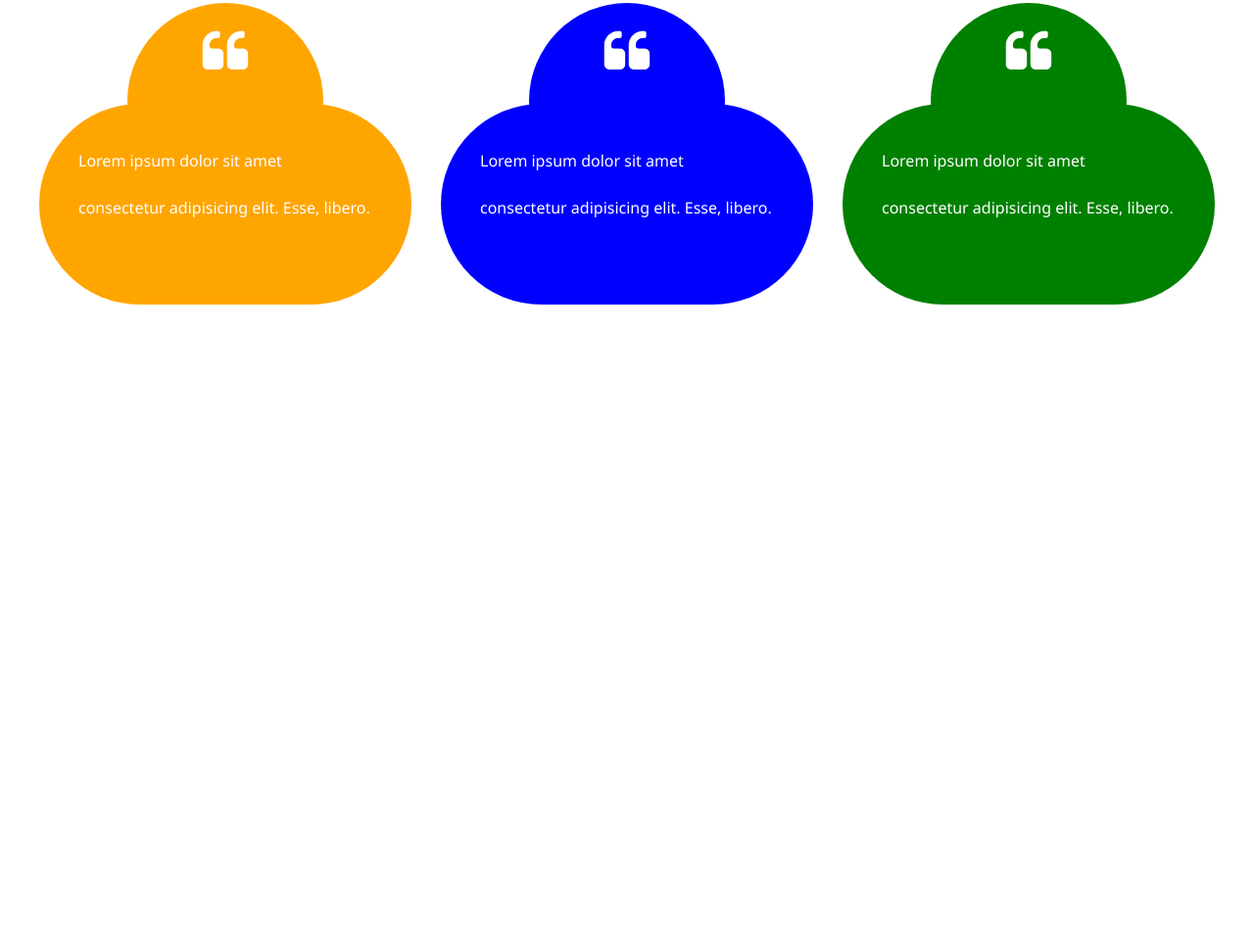
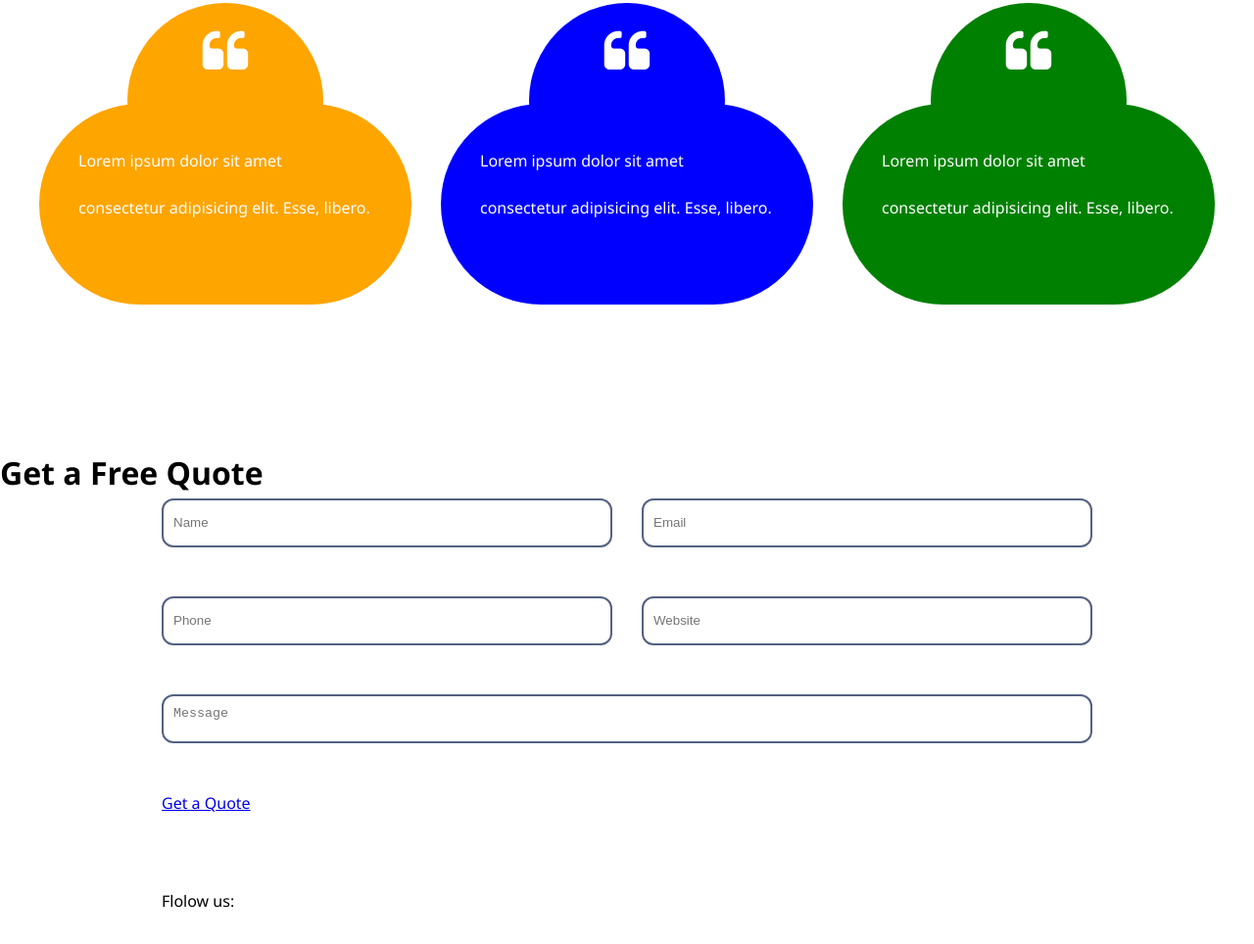
Before and after one commit to TaiseerAlmedani/Frontend-Course-level1-3-css-project, a plain HTML site: page index.html in a window 1280 px wide. Shown: the part 5512-6476 px from the top of the page at 98% size. Before the commit the page ends 5973 px from the top, so only its background shows below. Drawn offline with nearby package versions, Linux system fonts and the light colour scheme.

Commit message:
add grid form

```diff
--- a/index.html
+++ b/index.html
@@ -289,7 +289,18 @@
   </section>
   <!-- end testemoinal section -->
 
-
+<div class="contact-section">
+  <h1>Get a Free Quote</h1>
+  <form>
+    <div class="name"><input type="text" placeholder="Name"></div>
+    <div class="email"><input type="email" placeholder="Email"></div>
+    <div class="tel"><input type="tel" placeholder="Phone"></div>
+    <div class="website"><input type="text" placeholder="Website"></div>
+    <div class="message"><textarea placeholder="Message" cols="30" rows="1"></textarea></div>
+    <div class="btn"><a href="#">Get a Quote</a></div>
+    <div class="icons">Flolow us:</div>
+  </form>
+</div>
 
 
   <!-- typed.js typing letter librart (cdn && script) -->
--- a/sm-media.css
+++ b/sm-media.css
@@ -58,3 +58,7 @@ margin-bottom: 30px;
 .cloud{
   padding: 0 30px;
 }
+.contact-section form{
+  grid-template-areas: 'name name' 'email email' 'phone phone' 'website website' 'message message' 'quote quote' 'icon iocn';
+  gap: 20px;
+}
--- a/style.css
+++ b/style.css
@@ -452,3 +452,45 @@ width: 100%;
 .cloud:nth-of-type(3) .top, .cloud:nth-of-type(3) .bottom{
   background-color: green;
 }
+/*? contact */
+.contact-section form{
+  max-width: 960px;
+  margin: 0 auto;
+  display: grid;
+  grid-template-areas: 'name email' 'phone website' 'message message' 'quote quote' 'icon iocn';
+  gap: 40px 20px;
+}
+.name{
+  grid-area: name;
+}
+.email{
+  grid-area: email;
+}
+.tel{
+  grid-area: phone;
+}
+.website{
+  grid-area: website;
+}
+.message{
+  grid-area: message;
+}
+.btn{
+  grid-area:quote;
+}
+.icons{
+  grid-area:icon;
+}
+.contact-section form > *{
+  height: 60px;
+  padding: 5px;
+}
+input, textarea{
+  display: block;
+  width: 100%;
+  height: 100%;
+  border: 2px solid #546182;
+  border-radius: 12px;
+  padding: 10px;
+  resize: none;
+ }
```
